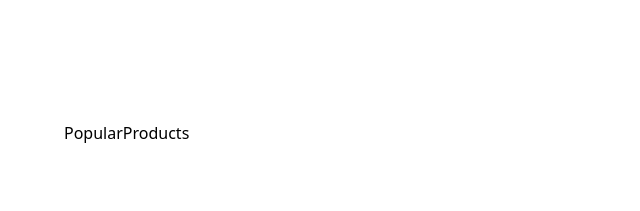
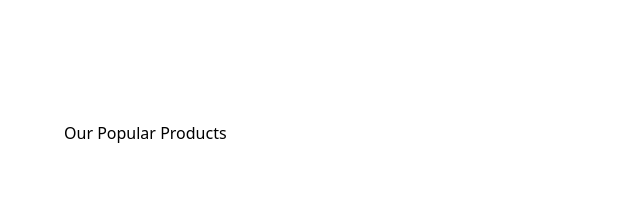
Before and after one commit to israelrotimi/nike-landing-page, a React (Vite) app: page / in a window 1280 px wide. Shown: the part 980-1191 px from the top of the page, without its empty margins (0-640 px from the left). Built offline with nearby package versions, Linux system fonts and the light colour scheme; a web font is replaced by a local one.

Commit message:
added PopularProducts (incomplete)

```diff
--- a/src/sections/PopularProducts.jsx
+++ b/src/sections/PopularProducts.jsx
@@ -1,6 +1,9 @@
 const PopularProducts = () => {
   return (
-    <div>PopularProducts</div>
+    <div>
+      <h1>Our <span>Popular</span> Products</h1>
+      <p></p>
+    </div>
   )
 }
 
```
